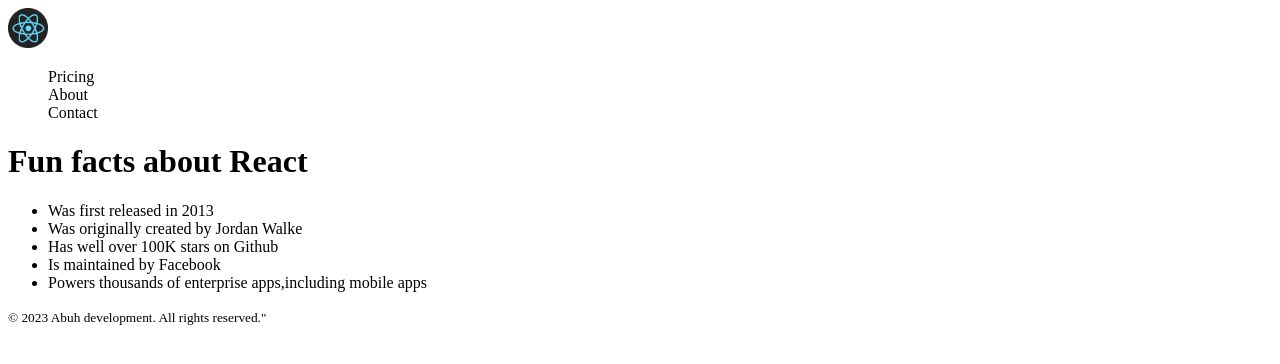
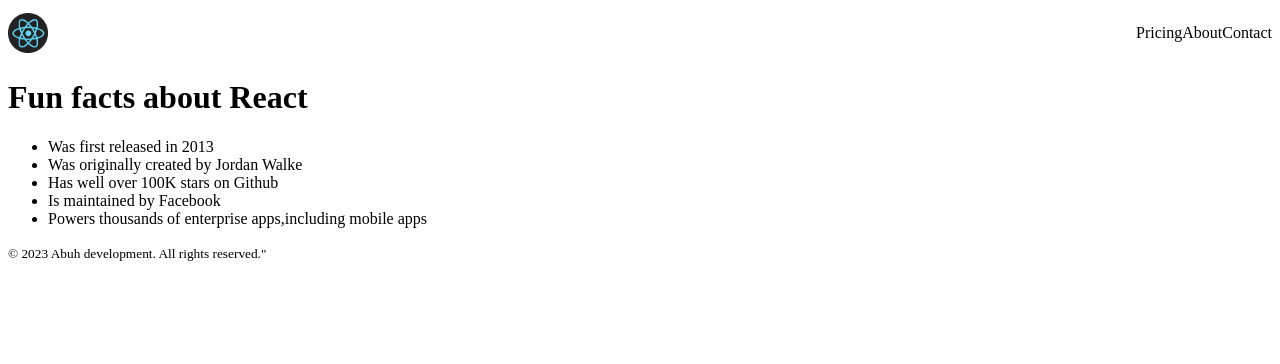
Before and after one commit to Amehlawal/react-learning, a plain HTML site: page react-site/index.html in a window 1280 px wide. Drawn offline with nearby package versions, Linux system fonts and the light colour scheme.

Commit message:
styled the .nav with a display of flex

```diff
--- a/react-site/style.css
+++ b/react-site/style.css
@@ -1,3 +1,9 @@
+.nav {
+    display: flex;
+    justify-content: space-between;
+    align-items: center;
+}
 .nav-items {
+    display: flex;
     list-style: none;
 }
```
